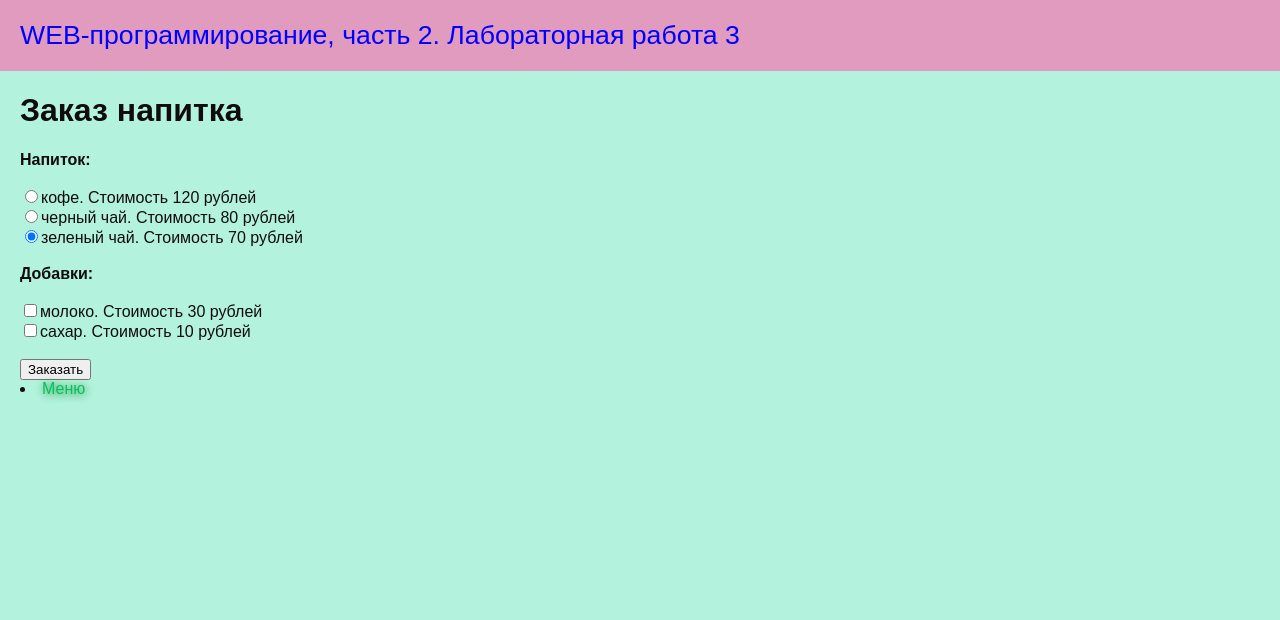
After one commit to tkacheks/web-programming-labs-2, a Flask app: page /lab3/order in a window 1280 px wide. The commit adds this page. Shown: the top 620 px of the page. Run offline with Flask 3, Linux system fonts and the light colour scheme.

Commit message:
заказ напитка

```diff
--- a/lab3.py
+++ b/lab3.py
@@ -19,3 +19,32 @@ def form1():
 
     sex = request.args.get('sex')
     return render_template('form1.html', user=user, age=age, sex=sex, errors=errors, errors2=errors2)
+
+
+@lab3.route('/lab3/order')
+def order():
+    return render_template('order.html')
+
+
+@lab3.route('/lab3/pay')
+def pay():
+    price=0
+    drink=request.args.get('drink')
+# Пусть кофе стоит 120, черный чай 80, зеленый чай 70
+    if drink == 'coffee':
+        price = 120
+    elif drink == 'black-tea':
+        price = 80
+    else:
+        price = 70
+
+#Добавка молока удорожает напиток на 30, а сахара на 10.
+    if request.args.get('milk') == 'on':
+        price +=30
+    if request.args.get('sugar') == 'on':
+        price +=10
+    return render_template('pay.html', price=price)
+
+@lab3.route('/lab3/success')
+def success():
+    return render_template('success.html')
--- a/templates/lab3.html
+++ b/templates/lab3.html
@@ -10,5 +10,8 @@
         <li>
             <a href="/lab3/form1">Форма</a>
         </li>
+        <li>
+            <a href="/lab3/order">Заказ напитка</a>
+        </li>
     </ol>
 {% endblock %}
--- /dev/null
+++ b/templates/order.html
@@ -0,0 +1,32 @@
+{% extends "base.html" %}
+
+{% block lab %}Лабораторная работа 3{% endblock %}
+
+{% block main %}
+
+    <h1>Заказ  напитка</h1>
+    <form action="/lab3/pay">
+        <div> <b>Напиток:</b></div> <br>
+        <label>
+            <input type="radio" value="coffee" name="drink" checked>кофе. Стоимость 120 рублей
+        </label> <br>
+        <label>
+            <input type="radio" value="black-tea" name="drink" checked>черный чай. Стоимость 80 рублей
+        </label> <br>
+        <label>
+            <input type="radio" value="green-tea" name="drink" checked>зеленый чай. Стоимость 70 рублей
+        </label> <br> <br>
+
+        <div><b>Добавки:</b></div> <br>
+        <label>
+            <input type="checkbox" name="milk">молоко. Стоимость 30 рублей
+        </label><br>
+        <label>
+            <input type="checkbox" name="sugar">сахар. Стоимость 10 рублей
+        </label><br><br>
+
+        <div>
+            <button type="submit">Заказать</button>
+        </div>
+    </form>
+    {% endblock %}
```
Also changed, not shown: templates/pay.html (added, +34 -0 lines), templates/success.html (added, +13 -0 lines).
